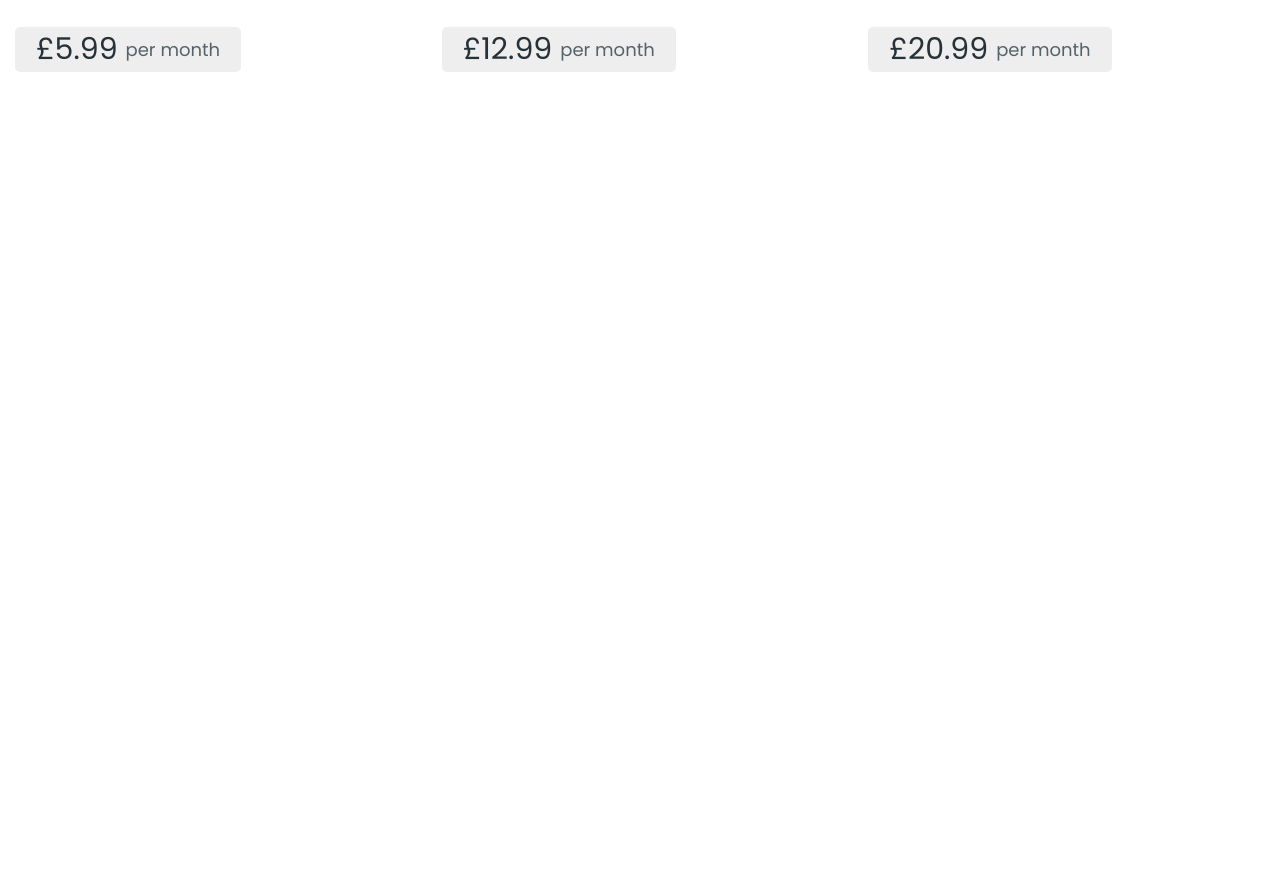
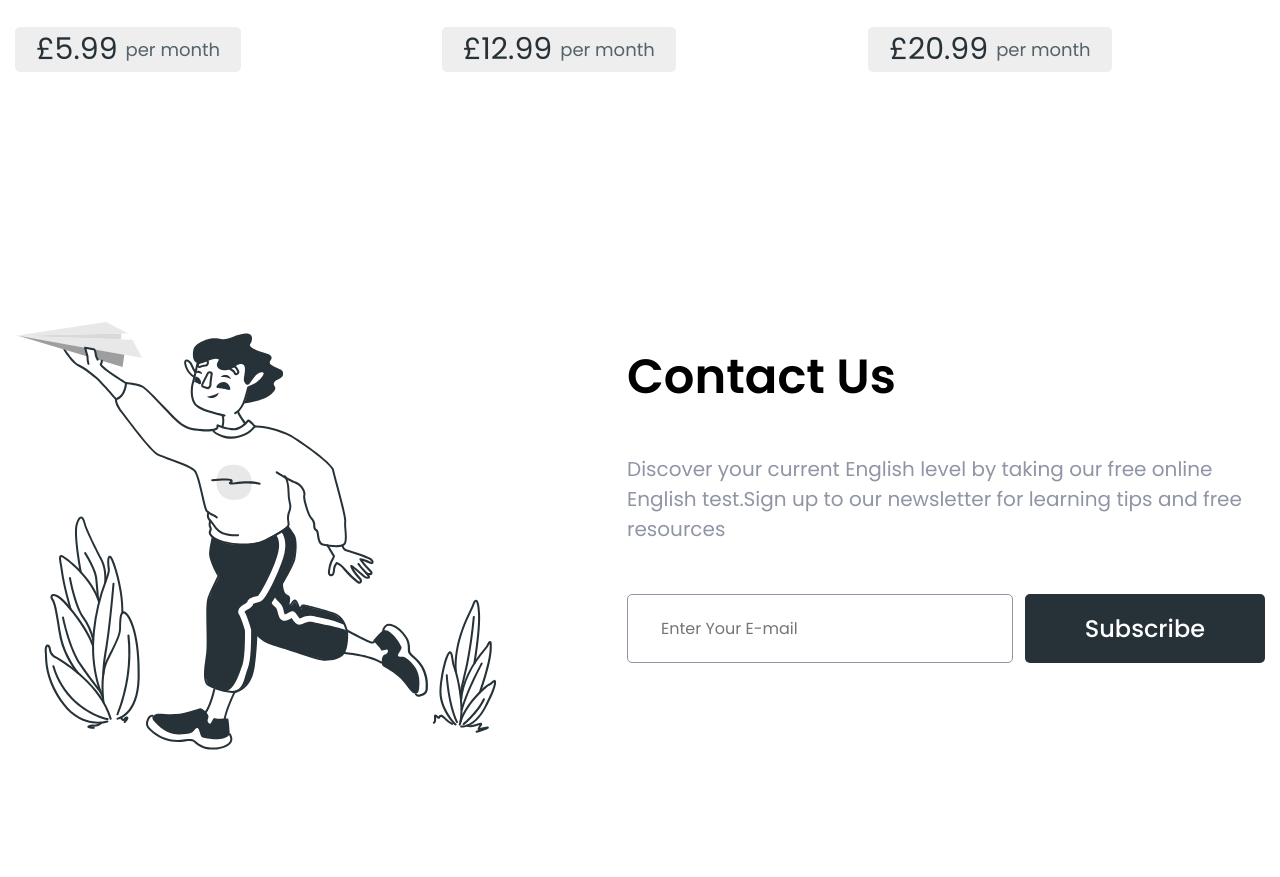
Before and after one commit to ashydud/britlex, a website built with Parcel: page index.html in a window 1280 px wide. Shown: the part 3562-4439 px from the top of the page. Before the commit the page ends 3759 px from the top, so only its background shows below. Built offline with nearby package versions, Linux system fonts and the light colour scheme.

Commit message:
modified:   .parcel-cache/data.mdb 	modified:   .parcel-cache/lock.mdb 	modified:   assets/css/style.css 	new file:   dist/contacts.8c5cec61.svg 	modified:   dist/index.f3b972e4.css 	modified:   dist/index.f3b972e4.css.map 	modified:   dist/index.html 	modified:   index.html

```diff
--- a/assets/css/style.css
+++ b/assets/css/style.css
@@ -550,13 +550,6 @@ section {
 	align-items: flex-start;
 }
 
-.price-container {
-	display: flex;
-	flex-direction: column;
-	row-gap: 40px;
-	height: 100%;
-}
-
 .price-body {
 	display: flex;
 	flex-direction: column;
@@ -626,3 +619,73 @@ section {
 	font-weight: 400;
 	line-height: normal;
 }
+
+.contacts-container {
+	display: flex;
+	justify-content: space-between;
+	margin: 125px -15px 0px;
+	column-gap: 100px;
+}
+
+.contacts-image {
+	flex: 0 0 40%;
+	max-width: 40%;
+	padding-left: 15px;
+	padding-right: 15px;
+
+	margin-bottom: 133px;
+}
+
+.contacts-content {
+	flex: 1 0;
+	max-width: 100%;
+	padding-left: 15px;
+	padding-right: 15px;
+
+	display: flex;
+	flex-direction: column;
+}
+
+.contacts-title {
+	margin-top: 15px;
+}
+
+.contacts-title h2 {
+	color: #000;
+	font-size: 48px;
+	font-style: normal;
+	font-weight: 600;
+	line-height: 80px;
+}
+
+.contacts-text {
+	margin-top: 37px;
+}
+
+.contacts-text p {
+	color: #8F95A5;
+	font-size: 20px;
+	font-style: normal;
+	font-weight: 400;
+	line-height: normal;
+}
+
+.contacts-form {
+	margin-top: 50px;
+	display: flex;
+	align-items: center;
+	column-gap: 12px;
+}
+
+.contacts-email {
+	width: 100%;
+	padding: 21px 33px;
+	border-radius: 5px;
+	border: 1px solid #8F95A5;
+
+	color: #8F95A5;
+	font-size: 16px;
+	font-style: normal;
+	font-weight: 400;
+	line-height: normal;
+}
--- a/index.html
+++ b/index.html
@@ -293,10 +293,47 @@
 		</section>
 
 		<section id="contacts" class="contacts container">
+			<div class="contacts-container">
+				<div class="contacts-image">
+					<img src="./assets/svg/contacts.svg" alt="Contacts Us">
+				</div>
+
+				<div class="contacts-content">
+					<div class="contacts-title">
+						<h2>Contact Us</h2>
+					</div>
+
+					<div class="contacts-text">
+						<p>Discover your current English level by taking our free online English test.Sign up to our
+							newsletter for learning tips and free resources</p>
+					</div>
+
+					<form class="contacts-form">
+						<input class="contacts-email" type="email" placeholder="Enter Your E-mail">
+						<button class="btn btn-primary btn lg" type="submit">Subscribe</button>
+					</form>
+				</div>
+			</div>
 		</section>
 	</main>
 
-	<footer></footer>
+	<footer class="footer-container">
+		<a class="logo-footer" href="/">
+			<img src="./assets/svg/logo.svg" alt="Britlex">
+		</a>
+
+		<ul>
+			<li></li>
+			<li></li>
+			<li></li>
+		</ul>
+		<!--
+			1. Нужно написать тег ul
+			2. Нужно сделать для каждой ссылки li, с вложенным a
+			3. Все, кроме, превой записи имеют точку
+		 -->
+
+	</footer>
 </body>
 
 </html>
```
Also changed, not shown: dist/contacts.8c5cec61.svg (added), dist/index.html, 2 other files.
